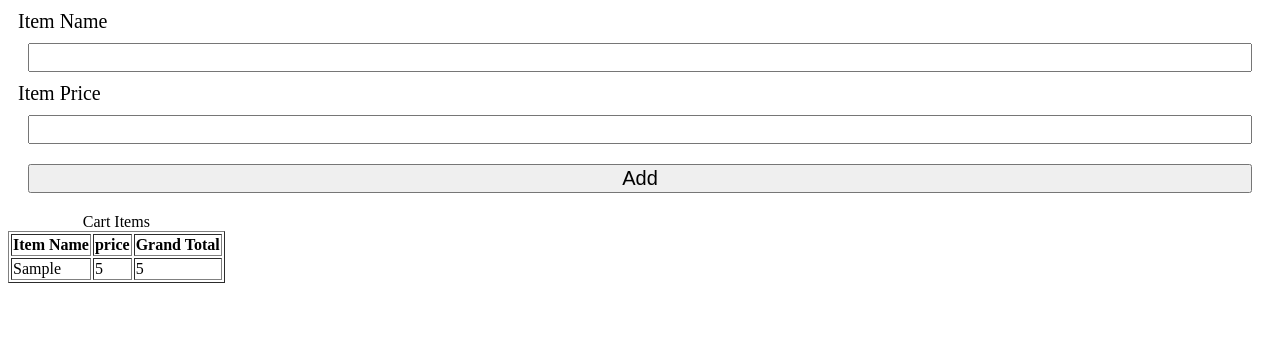
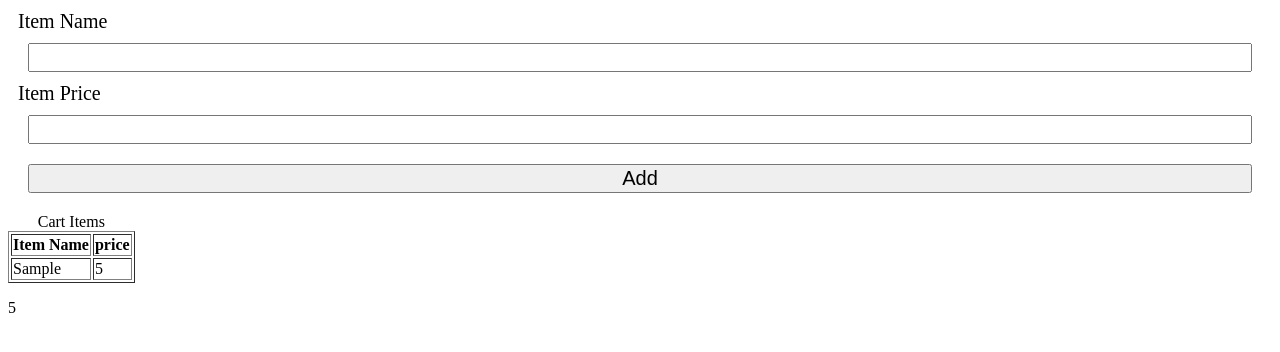
Before and after one commit to acciojob/shopping-cart-2-sandip9851, a website: page main.html in a window 1280 px wide. Both pictures are taken after typing "Sample", "5" into the empty fields and a click on the button "Add". Drawn offline with Linux system fonts and the light colour scheme.

Commit message:
created a submission

```diff
--- a/main.html
+++ b/main.html
@@ -15,17 +15,14 @@
     <input type = "number" id = "item-price-input">
     <button id = "btn">Add</button>
 </div>
-		<table></table>
 <table border="1" id = "cart-item">
     <caption>Cart Items</caption>
     <thead>
         <th>Item Name</th>
         <th>price</th>
-		        <th>Grand Total</th>
     </thead>
-
 </table>
-
+<p data-ns-test="grandTotal">0</p>
 
 
     <script type="text/javascript" src="./script.js">
--- a/script.js
+++ b/script.js
@@ -2,20 +2,21 @@ const name = document.querySelector("#item-name-input");
 const price = document.querySelector("#item-price-input");
 const table =  document.querySelector("#cart-item");
 const btn = document.querySelector("#btn");
+const grandTotal = document.querySelector("[data-ns-test=grandTotal]"); // grand total element
 let total = 0;
 
 btn.addEventListener("click",()=>{
     let itemName = name.value;
-    let itemPrice = Number(price.value); // convert the price to a number
+    let itemPrice = Number(price.value);
     total += itemPrice;
-    let tbody = table.querySelector("tbody") || table.appendChild(document.createElement('tbody')); // get the tbody or create one if it doesn't exist
+    let tbody = table.querySelector("tbody") || table.appendChild(document.createElement('tbody'));
     tbody.innerHTML += `
         <tr>
             <td data-ns-test="item-name">${itemName}</td>
             <td data-ns-test="item-price">${itemPrice}</td>
-            <td data-ns-test="grandTotal">${total}</td>
         </tr>
     `;
-    name.value = ''; // clear the input fields
+    grandTotal.innerText = total; // update the grand total
+    name.value = '';
     price.value = '';
 })
```
Lines whose indentation alone changed are shown as unchanged.
